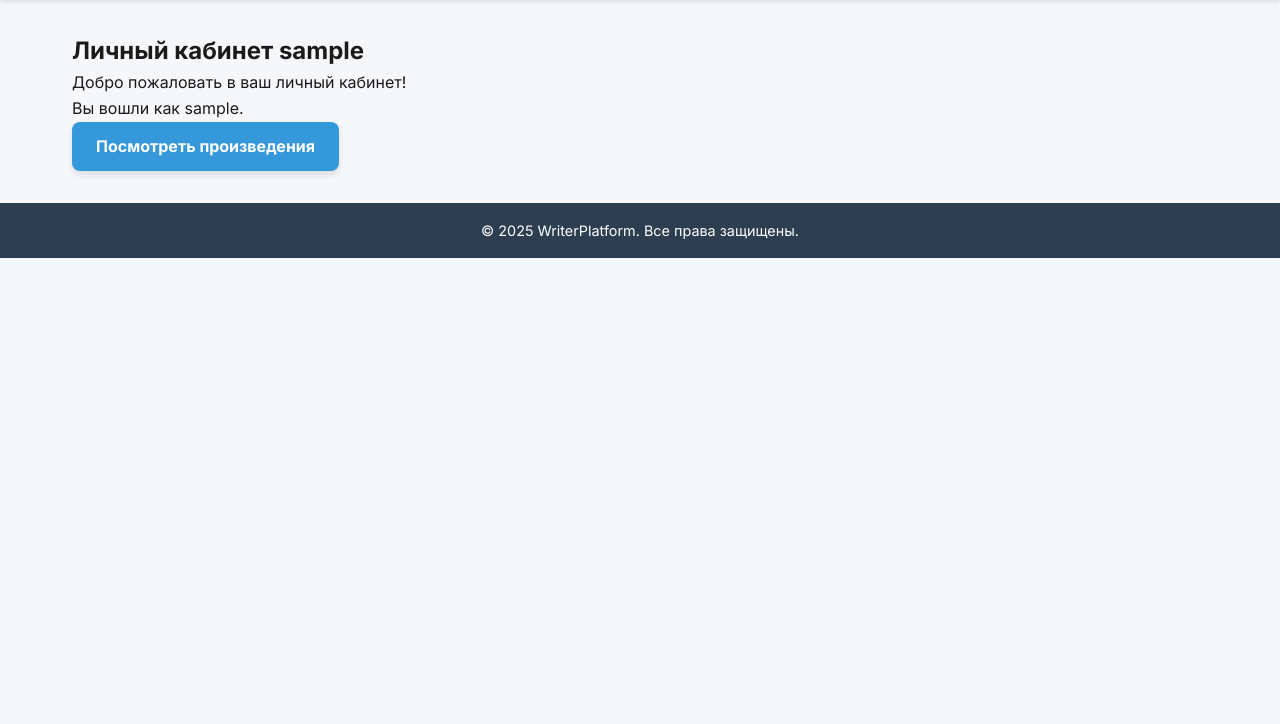
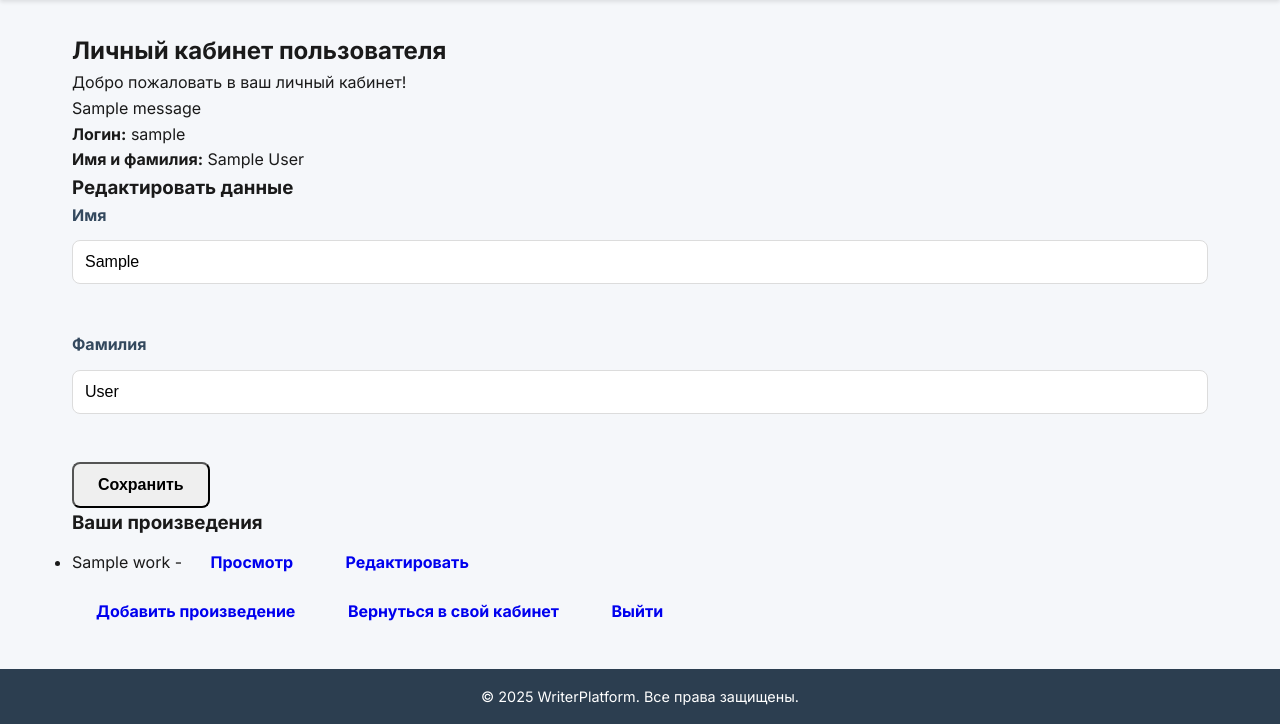
Before and after one commit to DmytroFedosyeyev/writer-platform, a Django app: page /users/home/ in a window 1280 px wide. Shown: the part 78-802 px from the top of the page. Before the commit the page ends 336 px from the top, so only its background shows below. Run offline with Django 5.2, Linux system fonts and the light colour scheme; a user stored in the database is signed in; tables that the repository leaves empty hold one stand-in row (values such as "Sample post"); one stand-in notice (Sample message) is shown.

Commit message:
Добавлен функционал профиля: регистрация с именем/фамилией, личный кабинет, просмотр профилей авторов, ссылки на профили в списке произведений

```diff
--- a/library/templates/library/work_list.html
+++ b/library/templates/library/work_list.html
@@ -38,7 +38,7 @@
     {% for work in works %}
         <div class="card mb-4">
             <h4>{{ work.title }}</h4>
-            <p><strong>Автор:</strong> {{ work.author.username }}</p>
+            <p><strong>Автор:</strong> <a href="{% url 'user_profile' work.author.username %}">{{ work.author.username }}</a></p>
             <p><strong>Жанр:</strong> {{ work.get_genre_display }}</p>
             <p><strong>Дата публикации:</strong> {{ work.published_date|date:"d.m.Y H:i" }}</p>
             <a href="{% url 'work_detail' work.id %}" class="btn outline">Читать полностью</a>
--- a/users/templates/users/user_home.html
+++ b/users/templates/users/user_home.html
@@ -3,12 +3,66 @@
 {% block title %}Личный кабинет{% endblock %}
 
 {% block content %}
-<h2>Личный кабинет {{ user.username }}</h2>
+<h2>Личный кабинет пользователя</h2>
 <p>Добро пожаловать в ваш личный кабинет!</p>
-{% if user.is_authenticated %}
-    <p>Вы вошли как {{ user.username }}.</p>
-    <a href="{% url 'work_list' %}" class="btn primary">Посмотреть произведения</a>
+
+{% if messages %}
+    {% for message in messages %}
+        <div class="alert alert-success">{{ message }}</div>
+    {% endfor %}
+{% endif %}
+
+<p><strong>Логин:</strong> {{ user.username }}</p>
+<p><strong>Имя и фамилия:</strong> {{ user.get_full_name|default:"Не указано" }}</p>
+
+{% if user == request.user %}
+    <h3>Редактировать данные</h3>
+    <form method="post">
+        {% csrf_token %}
+        <div class="form-group">
+            <label for="id_first_name">Имя</label>
+            <input type="text" name="first_name" id="id_first_name" value="{{ user.first_name }}" class="form-control">
+        </div>
+        <div class="form-group">
+            <label for="id_last_name">Фамилия</label>
+            <input type="text" name="last_name" id="id_last_name" value="{{ user.last_name }}" class="form-control">
+        </div>
+        <button type="submit" class="btn btn-primary">Сохранить</button>
+    </form>
+
+    <h3>Ваши произведения</h3>
+    {% if user.work_set.all %}
+        <ul>
+            {% for work in user.work_set.all %}
+                <li>{{ work.title }} -
+                    <a href="{% url 'work_detail' work.id %}" class="btn btn-outline">Просмотр</a>
+                    <a href="{% url 'edit_work' work.id %}" class="btn btn-secondary">Редактировать</a>
+                </li>
+            {% empty %}
+                <p>У вас нет произведений.</p>
+            {% endfor %}
+        </ul>
+    {% else %}
+        <p>У вас нет произведений.</p>
+    {% endif %}
+    <a href="{% url 'create_work' %}" class="btn btn-primary">Добавить произведение</a>
 {% else %}
-    <p>Пожалуйста, <a href="{% url 'login' %}">войдите</a> или <a href="{% url 'signup' %}">зарегистрируйтесь</a>.</p>
+    <h3>Произведения автора</h3>
+    {% if user.work_set.all %}
+        <ul>
+            {% for work in user.work_set.all %}
+                <li>{{ work.title }} - <a href="{% url 'work_detail' work.id %}" class="btn btn-outline">Просмотр</a></li>
+            {% empty %}
+                <p>У автора нет произведений.</p>
+            {% endfor %}
+        </ul>
+    {% else %}
+        <p>У автора нет произведений.</p>
+    {% endif %}
+{% endif %}
+
+<a href="{% url 'user_home' %}" class="btn btn-secondary">Вернуться в свой кабинет</a>
+{% if user == request.user %}
+    <a href="{% url 'logout' %}" class="btn btn-secondary">Выйти</a>
 {% endif %}
 {% endblock %}
--- a/users/urls.py
+++ b/users/urls.py
@@ -7,4 +7,5 @@ urlpatterns = [
     path('login/', auth_views.LoginView.as_view(template_name='users/login.html'), name='login'),
     path('logout/', auth_views.LogoutView.as_view(next_page='home'), name='logout'),
     path('home/', views.home_view, name='user_home'),
+    path('profile/<str:username>/', views.profile_view, name='user_profile'),
 ]
--- a/users/views.py
+++ b/users/views.py
@@ -1,19 +1,39 @@
 from django.shortcuts import render, redirect
 from django.contrib.auth.forms import UserCreationForm
+from django.contrib.auth.decorators import login_required
+from django.contrib.auth import authenticate, login
+from django.contrib import messages
+from .forms import CustomUserCreationForm
+from django.contrib.auth.models import User
 
 def signup_view(request):
     if request.method == 'POST':
-        form = UserCreationForm(request.POST)
+        form = CustomUserCreationForm(request.POST)
         if form.is_valid():
-            form.save()
-            return redirect('login')
+            user = form.save()
+            username = form.cleaned_data.get('username')
+            password = form.cleaned_data.get('password1')
+            user = authenticate(username=username, password=password)
+            login(request, user)
+            messages.success(request, 'Регистрация прошла успешно!')
+            return redirect('user_home')
+        else:
+            print(form.errors)
     else:
-        form = UserCreationForm()
+        form = CustomUserCreationForm()
     return render(request, 'users/signup.html', {'form': form})
 
+@login_required
+def home_view(request):
+    if request.method == 'POST':
+        user = request.user
+        user.first_name = request.POST.get('first_name', user.first_name)
+        user.last_name = request.POST.get('last_name', user.last_name)
+        user.save()
+        messages.success(request, 'Профиль обновлён!')
+        return redirect('user_home')
+    return render(request, 'users/user_home.html', {'user': request.user})
 
-from django.contrib.auth.decorators import login_required
-
-# @login_required
-def home_view(request):
-    return render(request, 'users/user_home.html')
+def profile_view(request, username):
+    user = User.objects.get(username=username)
+    return render(request, 'users/user_home.html', {'user': user})
```
Also changed, not shown: users/forms.py (added, +19 -0 lines).
